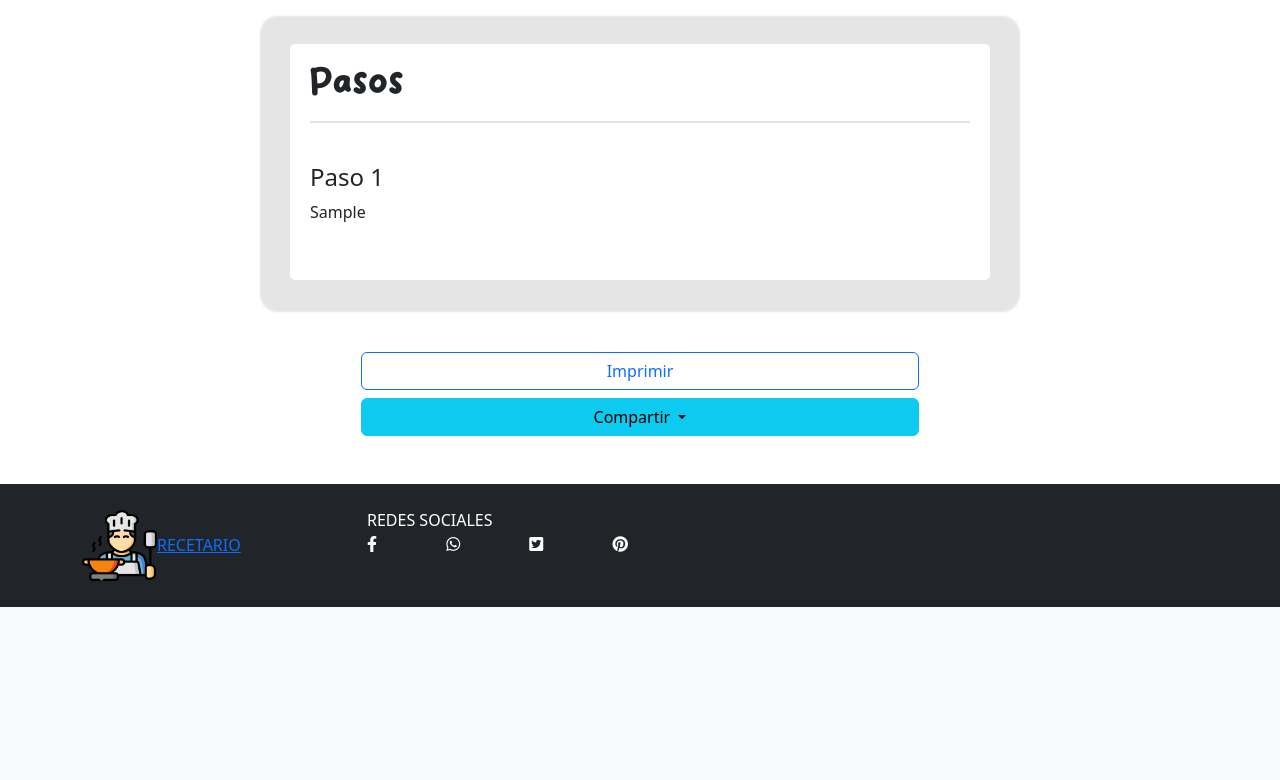
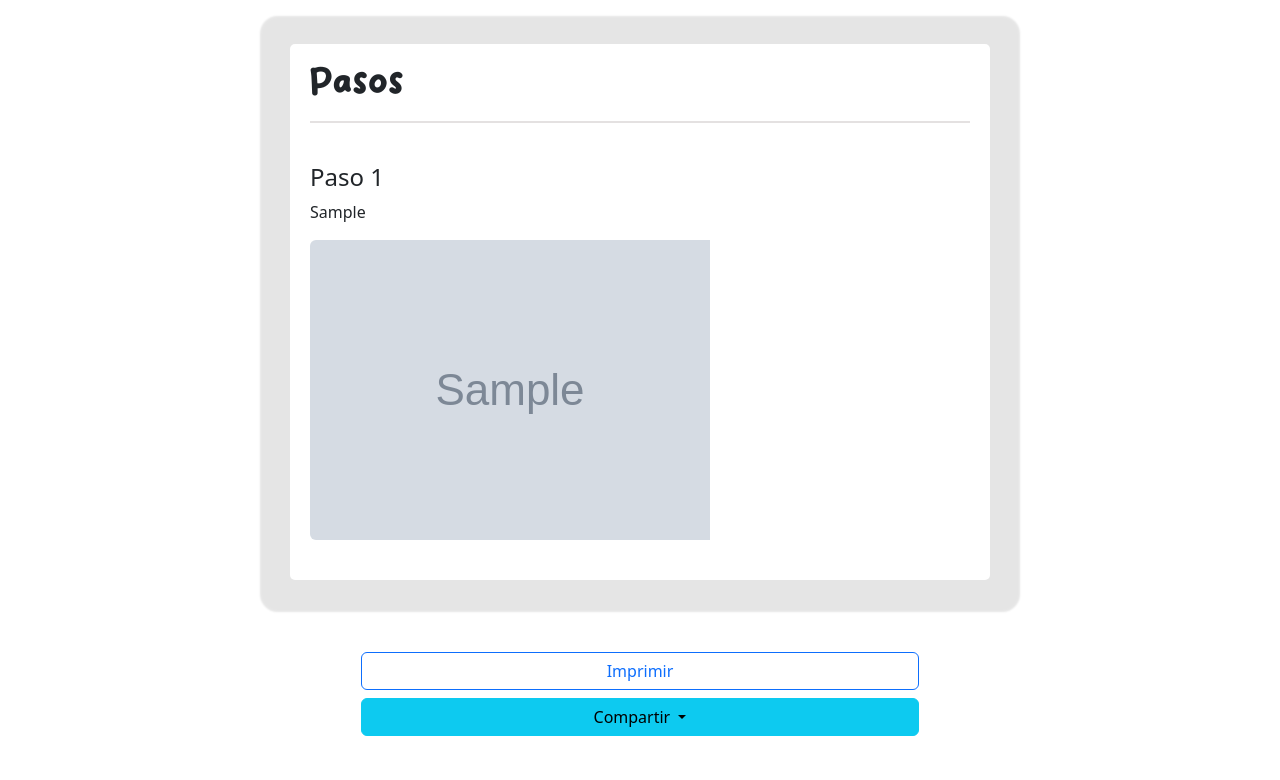
Before and after one commit to DoggieFarts/Recetario, a PHP site: page /VerReceta.php?id=1&idu=1 in a window 1280 px wide. Shown: the part 913-1693 px from the top of the page. Before the commit the page ends 1520 px from the top, so only its background shows below. Run offline with PHP 8.4, Linux system fonts and the light colour scheme; the visitor is signed in with stand-in values (Sample User, id 1); tables that the repository leaves empty hold one stand-in row (values such as "Sample post"); grey boxes marked "Sample" are stand-in pictures; some libraries are stand-ins or nearby versions.

Commit message:
ver pasos con imagenes

```diff
--- a/php/verReceta.php
+++ b/php/verReceta.php
@@ -77,7 +77,8 @@ if ($res->num_rows > 0) {
     while ($row2 = $res2->fetch_assoc()) {
         echo'<h4>Paso '.$row2["numPasos"].'</h4>
         <p>'.$row2["paso"].'
-        </p>';
+        </p>
+        <img src="'.$row2["imgpaso"].'" class="img-fluid rounded-start" alt="...">';
     }
 
   }
```
